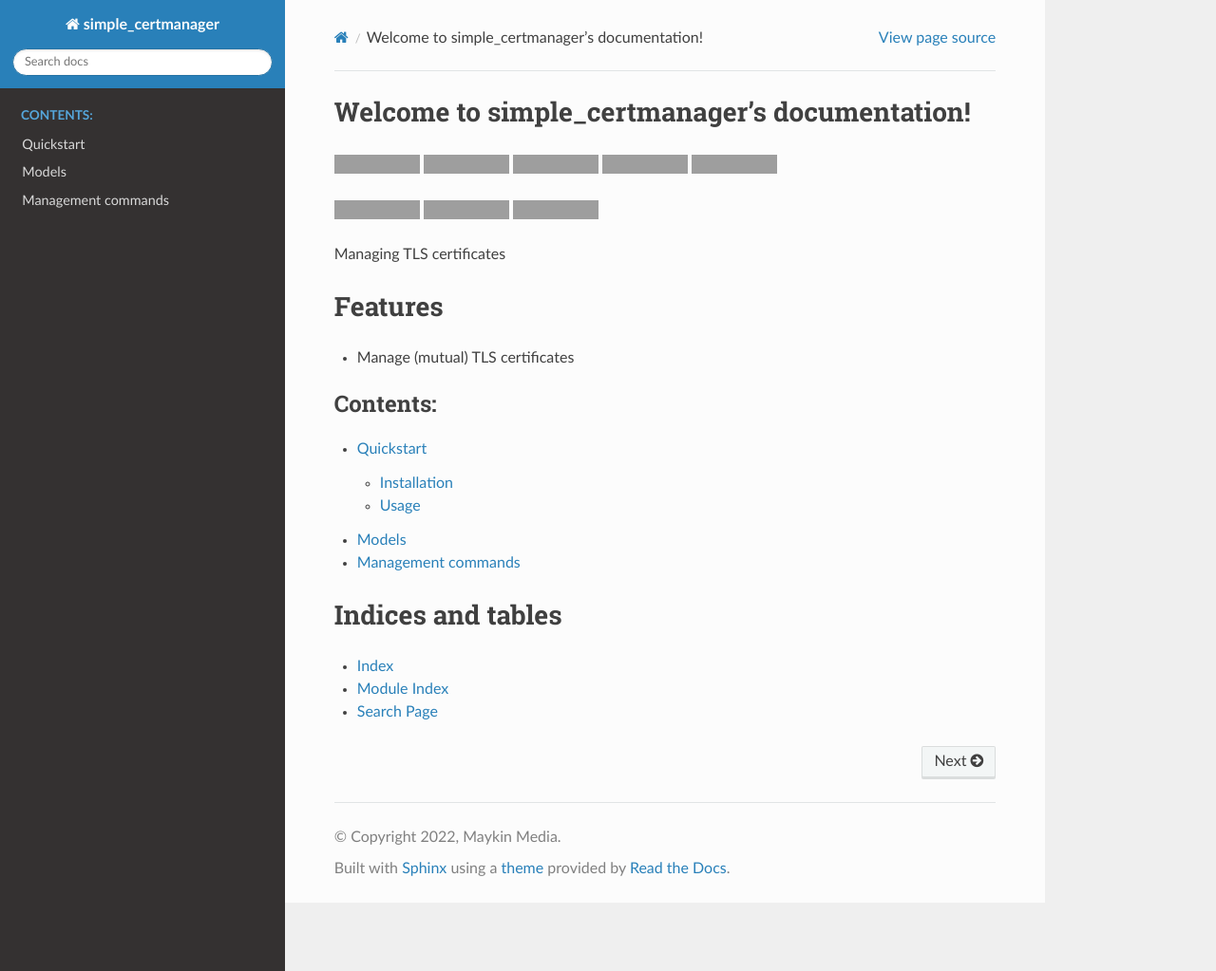
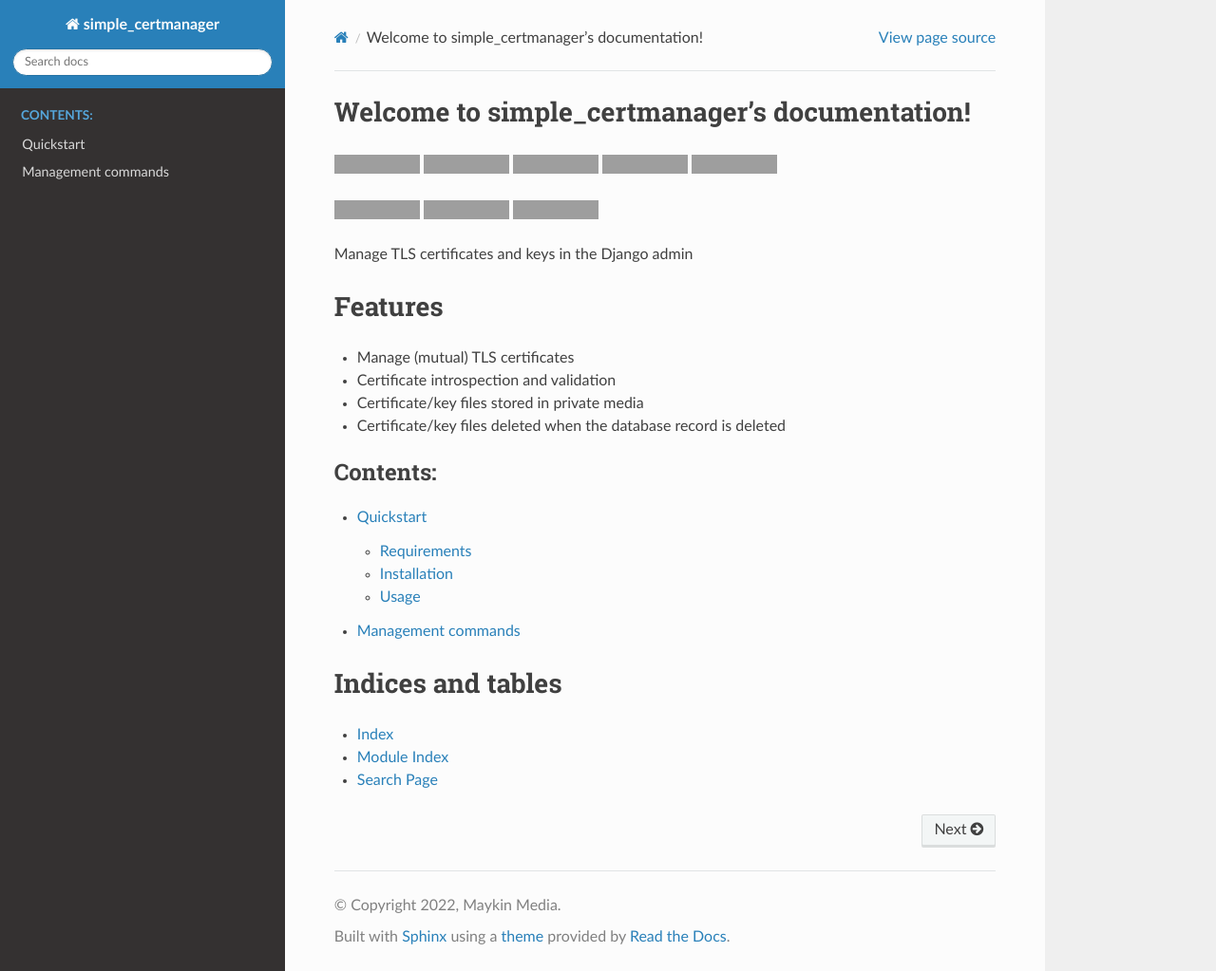
Before and after one commit to maykinmedia/django-simple-certmanager, a Sphinx documentation site: the page built from docs/index.rst, in a window 1280 px wide and 1023 px high, cut to the strip 0-1023 px from the top of the window. Shown: the whole strip at 95% size. Built offline with Sphinx 7.4.7 and the Read the Docs theme 2.0.0, drawn with Linux system fonts in a browser that asks for light colours; grey boxes are pictures that could not be loaded.

Commit message:
:pencil: Restructure documentation a bit

```diff
--- a/docs/index.rst
+++ b/docs/index.rst
@@ -9,21 +9,22 @@
 
 |python-versions| |django-versions| |pypi-version|
 
-Managing TLS certificates
+Manage TLS certificates and keys in the Django admin
 
 Features
 ========
 
 * Manage (mutual) TLS certificates
+* Certificate introspection and validation
+* Certificate/key files stored in private media
+* Certificate/key files deleted when the database record is deleted
 
 .. toctree::
    :maxdepth: 2
    :caption: Contents:
 
    quickstart
-   models
    commands
-
 
 
 Indices and tables
```
Also changed, not shown: README.rst (+5 -6 lines), docs/models.rst (deleted, +0 -11 lines), docs/quickstart.rst (+21 -7 lines).
